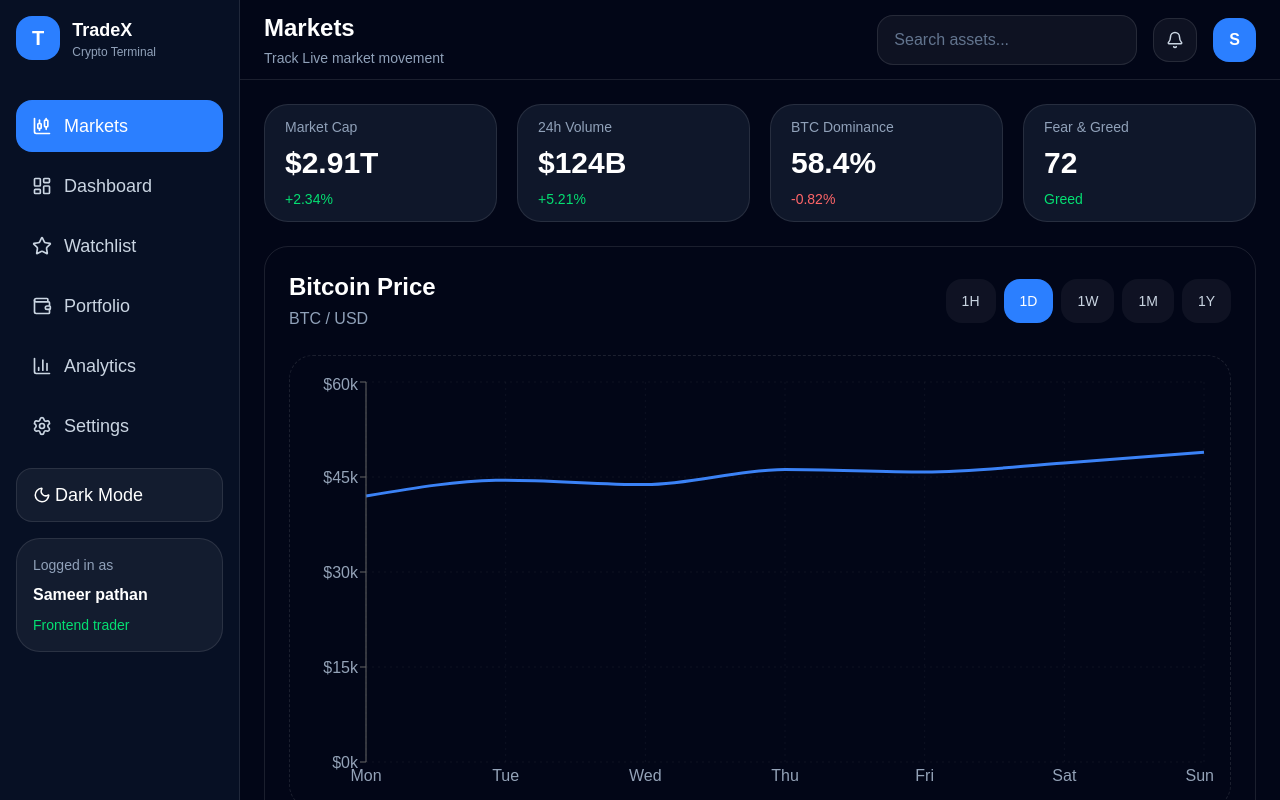
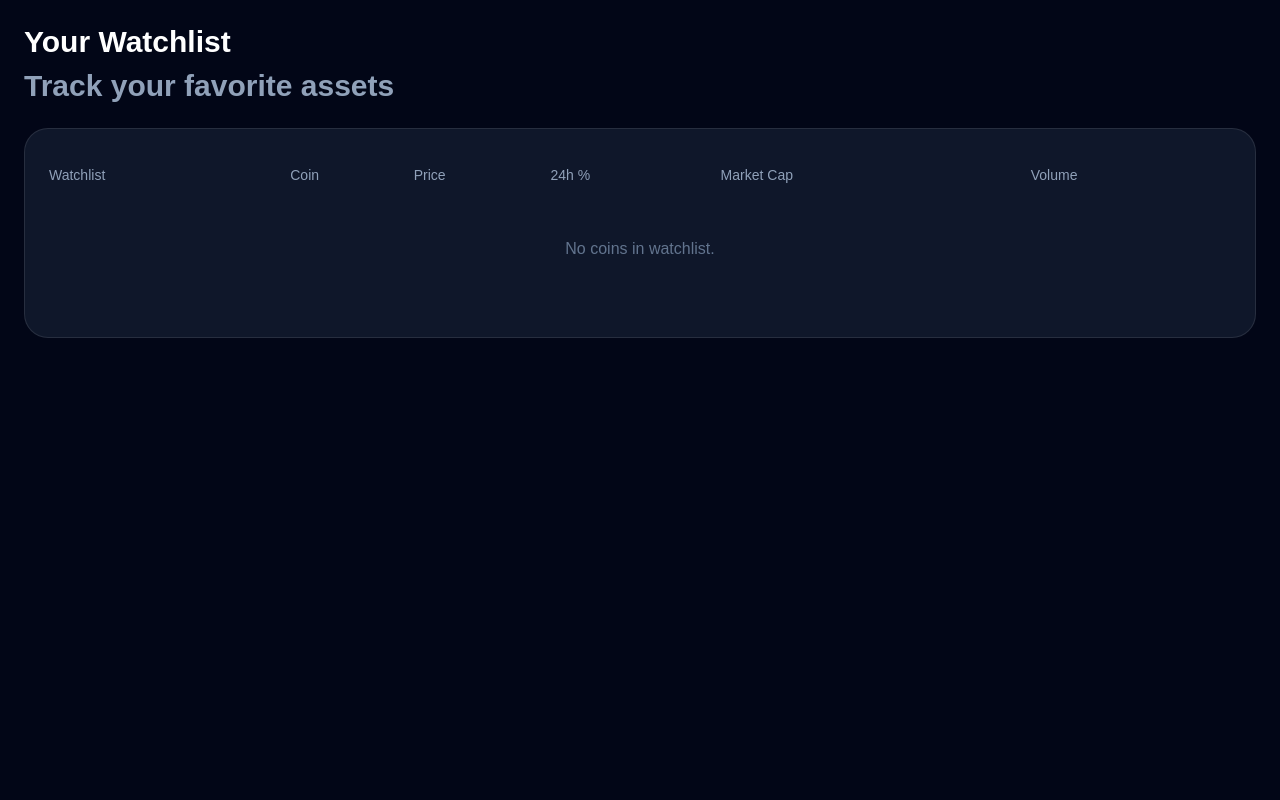
Before and after one commit to sameerpathann/Trading-Dashboard, a React (Vite) app: page /watchlist in a window 1280 px wide. Built offline with nearby package versions, Linux system fonts and the light colour scheme.

Commit message:
watchlist page created

```diff
--- a/src/App.jsx
+++ b/src/App.jsx
@@ -1,10 +1,14 @@
 import React from "react";
 import MainLayout from "./Layout/mainLayout";
+import { Routes, Route } from "react-router-dom";
+import WatchlistPage from "./Pages/WatchlistPage";
+
 const App = () => {
   return (
-    <div>
-      <MainLayout />
-    </div>
+    <Routes>
+      <Route path="/" element={<MainLayout />} />
+      <Route path="/watchlist" element={<WatchlistPage />} />
+    </Routes>
   );
 };
 
--- a/src/Components/Common/MarketRow.jsx
+++ b/src/Components/Common/MarketRow.jsx
@@ -12,10 +12,10 @@ const MarketRow = ({ item }) => {
   const isInWatchlist = watchlistCoins.some((coin) => coin.id === item.id);
   return (
     <tr className="rounded-2xl bg-[#020617] transition hover:bg-white/5">
-      <td className="px-4 py-4">
+      <td className="rounded-l-2xl px-4 py-4">
         <Button
           className="cursor-pointer"
-          varient="secondary"
+          variant="secondary"
           onClick={() => {
             if (isInWatchlist) dispatch(removeFromWatchlist(item.id));
             else dispatch(addToWatchlist(item));
@@ -23,11 +23,11 @@ const MarketRow = ({ item }) => {
         >
           <Star
             size={18}
-            className={`${isInWatchlist ? `fill-yellow-400 text-yellow-400` : `text-slate-500`} transition-all duration-75`}
+            className={`transition-all duration-75 ${isInWatchlist ? `fill-yellow-400 text-yellow-400` : `text-slate-500`}`}
           />
         </Button>
       </td>
-      <td className="rounded-l-2xl px-4 py-4">
+      <td className="px-4 py-4">
         <div>
           <h3 className="font-semibold">{item.coin}</h3>
           <p className="text-sm text-slate-400">{item.symbol}</p>
--- /dev/null
+++ b/src/Layout/AppLayout.jsx
@@ -0,0 +1,31 @@
+import { useState } from "react";
+
+import Sidebar from "./Sidebar";
+import Header from "./Header";
+
+const AppLayout = ({ children }) => {
+  const [isSidebarOpen, setIsSidebarOpen] = useState(false);
+
+  const [query, setQuery] = useState("");
+
+  return (
+    <div className="flex">
+      <Sidebar
+        isSidebarOpen={isSidebarOpen}
+        setIsSidebarOpen={setIsSidebarOpen}
+      />
+
+      <div className="flex-1">
+        <Header
+          query={query}
+          setQuery={setQuery}
+          setIsSidebarOpen={setIsSidebarOpen}
+        />
+
+        {children(query)}
+      </div>
+    </div>
+  );
+};
+
+export default AppLayout;
--- a/src/Layout/MainLayout.jsx
+++ b/src/Layout/MainLayout.jsx
@@ -1,31 +1,8 @@
-import Sidebar from "./Sidebar";
-import Header from "./Header";
+import AppLayout from "./AppLayout";
 import MainContent from "./MainContent";
-import { useState } from "react";
+
 const MainLayout = () => {
-  const [isSidebarOpen, setIsSidebarOpen] = useState(false);
-  const [query, setQuery] = useState("");
-  return (
-    <div className="flex">
-      {/* Left */}
-      <Sidebar
-        isSidebarOpen={isSidebarOpen}
-        setIsSidebarOpen={setIsSidebarOpen}
-      />
-
-      {/* Right */}
-      <div className="flex-1">
-        {/* Header */}
-        <Header
-          query={query}
-          setQuery={setQuery}
-          setIsSidebarOpen={setIsSidebarOpen}
-        />
-        {/* Main content */}
-        <MainContent query={query} />
-      </div>
-    </div>
-  );
+  return <AppLayout>{(query) => <MainContent query={query} />}</AppLayout>;
 };
 
 export default MainLayout;
--- a/src/Layout/Sidebar.jsx
+++ b/src/Layout/Sidebar.jsx
@@ -9,43 +9,50 @@ import {
   X,
 } from "lucide-react";
 import { useState } from "react";
+import { NavLink } from "react-router-dom";
+
 const Sidebar = ({ isSidebarOpen, setIsSidebarOpen }) => {
-  const [activeNav, setActiveNav] = useState("Markets");
   const navItems = [
     {
       id: 1,
       label: "Markets",
       icon: CandlestickChart,
+      path: "/",
     },
 
     {
       id: 2,
       label: "Dashboard",
       icon: LayoutDashboard,
+      path: "/dashboard",
     },
 
     {
       id: 3,
       label: "Watchlist",
       icon: Star,
+      path: "/watchlist",
     },
 
     {
       id: 4,
       label: "Portfolio",
       icon: Wallet,
+      path: "/portfolio",
     },
 
     {
       id: 5,
       label: "Analytics",
       icon: BarChart3,
+      path: "/analytics",
     },
 
     {
       id: 6,
       label: "Settings",
       icon: Settings,
+      path: "/settings",
     },
   ];
   return (
@@ -78,14 +85,16 @@ const Sidebar = ({ isSidebarOpen, setIsSidebarOpen }) => {
               const Icon = item.icon;
 
               return (
-                <button
+                <NavLink
+                  to={item.path}
                   key={item.id}
-                  onClick={() => setActiveNav(item.label)}
-                  className={`flex items-center cursor-pointer gap-3 rounded-2xl px-4 py-3 text-left text-lg font-medium transition ${activeNav === item.label ? `bg-blue-500 text-white` : `text-slate-300 hover:bg-white/5`}`}
+                  className={({ isActive }) =>
+                    `flex items-center cursor-pointer gap-3 rounded-2xl px-4 py-3 text-left text-lg font-medium transition ${isActive ? `bg-blue-500 text-white` : `text-slate-300 hover:bg-white/5`}`
+                  }
                 >
                   <Icon size={20} />
                   <span>{item.label}</span>
-                </button>
+                </NavLink>
               );
             })}
           </div>
--- /dev/null
+++ b/src/Pages/WatchlistPage.jsx
@@ -0,0 +1,62 @@
+import { useSelector } from "react-redux";
+import MarketRow from "../Components/Common/MarketRow";
+
+const WatchlistPage = () => {
+  const watchlistCoins = useSelector((state) => state.watchlist.coins);
+  return (
+    <div className="bg-[#020617]  p-6 text-white">
+      <div className="space-y-6">
+        <div className="text-3xl font-semibold">
+          <h1>Your Watchlist</h1>
+          <p className="mt-2 text-slate-400"> Track your favorite assets</p>
+        </div>
+        <div className="rounded-3xl border border-white/10 bg-[#0f172a] p-6">
+          <div className="overflow-x-auto">
+            <table className="w-full border-separate border-spacing-y-3">
+              <thead>
+                <tr>
+                  <th className="text-left text-sm font-medium text-slate-400">
+                    Watchlist
+                  </th>
+                  <th className="text-left text-sm font-medium text-slate-400">
+                    Coin
+                  </th>
+                  <th className="text-left text-sm font-medium text-slate-400">
+                    Price
+                  </th>
+                  <th className="text-left text-sm font-medium text-slate-400">
+                    24h %
+                  </th>
+                  <th className="text-left text-sm font-medium text-slate-400">
+                    Market Cap
+                  </th>
+                  <th className="text-left text-sm font-medium text-slate-400">
+                    Volume
+                  </th>
+                </tr>
+              </thead>
+              <tbody>
+                {watchlistCoins.length > 0 ? (
+                  watchlistCoins.map((item) => (
+                    <MarketRow key={item.id} item={item} />
+                  ))
+                ) : (
+                  <tr>
+                    <td
+                      colSpan={6}
+                      className="py-10 text-center text-slate-500"
+                    >
+                      No coins in watchlist.
+                    </td>
+                  </tr>
+                )}
+              </tbody>
+            </table>
+          </div>
+        </div>
+      </div>
+    </div>
+  );
+};
+
+export default WatchlistPage;
--- a/src/main.jsx
+++ b/src/main.jsx
@@ -4,11 +4,14 @@ import "./index.css";
 import App from "./App.jsx";
 import { Provider } from "react-redux";
 import { store } from "./Store/Store.js";
+import { BrowserRouter } from "react-router-dom";
 
 createRoot(document.getElementById("root")).render(
   <StrictMode>
-    <Provider store={store}>
-      <App />
-    </Provider>
+    <BrowserRouter>
+      <Provider store={store}>
+        <App />
+      </Provider>
+    </BrowserRouter>
   </StrictMode>,
 );
```
